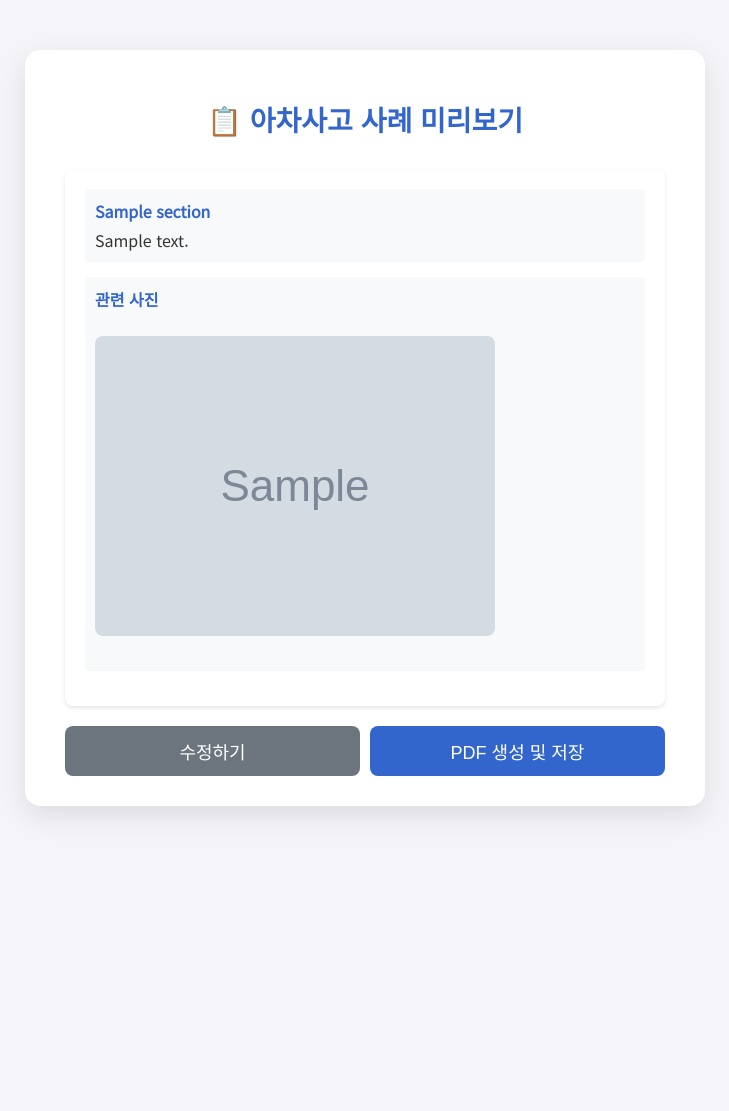
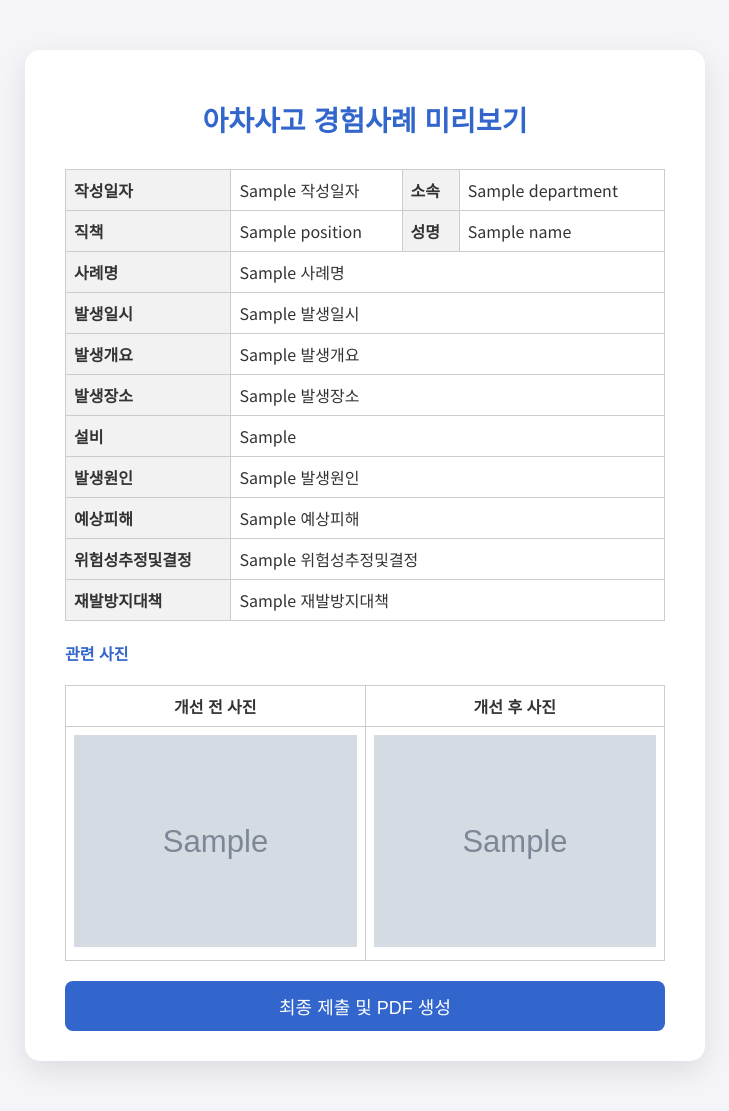
Before and after one commit to replayjk/acha, a FastAPI app: template templates/preview.html in a window 1280 px wide. Shown: the whole page, without its empty margins (275-1004 px from the left). Before the commit the page ends 816 px from the top, so only its background shows below. Run offline with FastAPI, Linux system fonts and the light colour scheme; the template is opened without the code that fills it: most values are stand-ins (such as "Sample title", 1, 10 or a date in 2020); grey boxes marked "Sample" are stand-in pictures.

Commit message:
아차사고 사례 입력/자동완성/미리보기/PDF생성 전체 개선 및 Render 배포 준비

```diff
--- a/main.py
+++ b/main.py
@@ -25,6 +25,31 @@ else:
 
 openai.api_key = OPENAI_API_KEY
 
+# API Key 검증 함수
+def validate_api_key():
+    try:
+        if not OPENAI_API_KEY:
+            return False, "API Key가 설정되지 않았습니다."
+
+        # 간단한 API 호출로 검증
+        response = openai.ChatCompletion.create(
+            model="gpt-3.5-turbo",  # 가장 가벼운 모델 사용
+            messages=[{"role": "user", "content": "test"}],
+            max_tokens=5
+        )
+        return True, "API Key가 유효합니다."
+    except openai.error.AuthenticationError:
+        return False, "API Key가 유효하지 않습니다."
+    except Exception as e:
+        return False, f"API Key 검증 중 오류 발생: {str(e)}"
+
+# 서버 시작 시 API Key 검증
+is_valid, message = validate_api_key()
+if not is_valid:
+    print(f"🚨 API Key 검증 실패: {message}")
+else:
+    print(f"✅ API Key 검증 성공: {message}")
+
 app = FastAPI()
 
 # Static and template settings
@@ -51,109 +76,85 @@ def init_db():
 init_db()
 
 # PDF generation function
-def generate_pdf(description, image_path, timestamp):
+def generate_pdf(data, timestamp):
     try:
         if not OPENAI_API_KEY:
             print("🚨 OpenAI API Key가 설정되지 않았습니다.")
             return None
 
         print(f"🔑 PDF 생성 시작 - API Key 상태: {'설정됨' if OPENAI_API_KEY else '설정되지 않음'}")
-        if OPENAI_API_KEY:
-            print(f"🔑 API Key 길이: {len(OPENAI_API_KEY)}")
-            print(f"🔑 API Key 시작: {OPENAI_API_KEY[:8]}...")
-
         pdf_dir = "pdf_reports"
         os.makedirs(pdf_dir, exist_ok=True)
         pdf_filename = f"{timestamp}.pdf"
         pdf_path = os.path.join(pdf_dir, pdf_filename)
 
-        # 폰트 설정 (Noto Sans CJK)
         font_url = "https://github.com/googlefonts/noto-cjk/raw/main/Sans/OTF/SimplifiedChinese/NotoSansCJKsc-Regular.otf"
         font_path = "NotoSansCJKsc-Regular.otf"
-
-        # 폰트 다운로드 (없으면 다운로드)
         if not os.path.exists(font_path):
-            print("📝 Noto Sans CJK 폰트 다운로드 중...")
             response = requests.get(font_url)
             if response.status_code == 200:
                 with open(font_path, "wb") as f:
                     f.write(response.content)
-                print("✅ 폰트 다운로드 완료")
             else:
                 print(f"❌ 폰트 다운로드 실패: {response.status_code}")
                 return None
 
-        try:
-            # GPT-4를 사용하여 필드 자동 채우기
-            print("🤖 OpenAI API 호출 중...")
-            response = openai.ChatCompletion.create(
-                model="gpt-4",
-                messages=[
-                    {"role": "system", "content": "너는 아차사고 사례를 작성하는 전문가입니다. 입력된 사고 내용을 바탕으로 사례명, 발생일시, 발생장소, 발생개요, 설비, 발생원인, 예상피해, 재발방지대책을 자동으로 작성하세요."},
-                    {"role": "user", "content": f"사고 내용: {description}\n필드를 다음 형식으로 채우세요:\n\n사례명:\n발생일시:\n발생장소:\n발생개요:\n설비:\n발생원인:\n예상피해:\n재발방지대책:"}
-                ],
-                max_tokens=500,
-                temperature=0.7
-            )
-            print("✅ OpenAI API 호출 성공")
+        pdf = FPDF()
+        pdf.add_page()
+        pdf.add_font("NotoSansCJK", "", font_path, uni=True)
+        pdf.set_font("NotoSansCJK", size=12)
 
-            generated_text = response.choices[0].message.content.strip()
-            sections = {"사례명": "", "발생일시": "", "발생장소": "", "발생개요": "", "설비": "", "발생원인": "", "예상피해": "", "재발방지대책": ""}
+        # 제목
+        pdf.set_font_size(20)
+        pdf.cell(0, 15, "아차사고 경험사례", ln=True, align="C")
+        pdf.ln(5)
 
-            for line in generated_text.splitlines():
-                for key in sections.keys():
-                    if line.startswith(key):
-                        sections[key] = line.replace(key + ":", "").strip()
+        # 작성자 정보 표
+        pdf.set_font_size(12)
+        pdf.cell(40, 10, "작성일자", 1, 0, "C")
+        pdf.cell(50, 10, data["작성일자"], 1, 0, "C")
+        pdf.cell(20, 10, "소속", 1, 0, "C")
+        pdf.cell(80, 10, data["department"], 1, 1, "C")
+        pdf.cell(20, 10, "직책", 1, 0, "C")
+        pdf.cell(30, 10, data["position"], 1, 0, "C")
+        pdf.cell(20, 10, "성명", 1, 0, "C")
+        pdf.cell(120, 10, data["name"], 1, 1, "C")
 
-            # PDF 생성
-            pdf = FPDF()
-            pdf.set_auto_page_break(auto=True, margin=15)
-            pdf.add_page()
+        # 사례 정보 표
+        pdf.cell(30, 10, "사례명", 1, 0, "C")
+        pdf.cell(80, 10, data["사례명"], 1, 0, "C")
+        pdf.cell(30, 10, "발생일시", 1, 0, "C")
+        pdf.cell(50, 10, data["발생일시"], 1, 1, "C")
+        pdf.cell(30, 10, "발생개요", 1, 0, "C")
+        pdf.cell(130, 10, data["발생개요"], 1, 1, "C")
+        pdf.cell(30, 10, "발생장소", 1, 0, "C")
+        pdf.cell(130, 10, data["발생장소"], 1, 1, "C")
+        pdf.cell(30, 10, "설비", 1, 0, "C")
+        pdf.cell(130, 10, data["설비"], 1, 1, "C")
+        pdf.cell(30, 10, "발생원인", 1, 0, "C")
+        pdf.cell(130, 10, data["발생원인"], 1, 1, "C")
+        pdf.cell(30, 10, "예상피해", 1, 0, "C")
+        pdf.cell(130, 10, data["예상피해"], 1, 1, "C")
+        pdf.cell(30, 10, "위험성추정및결정", 1, 0, "C")
+        pdf.cell(130, 10, data["위험성추정및결정"], 1, 1, "C")
+        pdf.cell(30, 10, "재발방지대책", 1, 0, "C")
+        pdf.cell(130, 10, data["재발방지대책"], 1, 1, "C")
 
-            # 폰트 등록
-            pdf.add_font("NotoSansCJK", "", font_path, uni=True)
-            pdf.set_font("NotoSansCJK", size=12)
+        # 관련사진
+        pdf.cell(0, 10, "관련사진", 1, 1, "C")
+        pdf.cell(90, 10, "개선 전 사진", 1, 0, "C")
+        pdf.cell(90, 10, "개선 후 사진", 1, 1, "C")
+        y_now = pdf.get_y()
+        if data["before_image_path"] and os.path.exists(data["before_image_path"].lstrip("/")):
+            pdf.image(data["before_image_path"].lstrip("/"), x=10, y=y_now+2, w=85)
+        if data["after_image_path"] and os.path.exists(data["after_image_path"].lstrip("/")):
+            pdf.image(data["after_image_path"].lstrip("/"), x=110, y=y_now+2, w=85)
+        pdf.ln(50)
+        pdf.cell(0, 10, "사진설명: 차량 하단 발판 미끄러짐 방지 사포 설치 등", 0, 1, "L")
 
-            # 문서 상단 제목
-            pdf.set_font_size(24)
-            pdf.cell(0, 15, "아차사고 경험사례", ln=True, align="C")
-            pdf.ln(10)
-
-            # 보고서 표 양식 (1페이지 구성)
-            table_headers = ["사례명", "발생일시", "발생장소", "발생개요", "설비", "발생원인", "예상피해", "재발방지대책"]
-            pdf.set_font_size(12)
-            pdf.set_fill_color(240, 240, 240)
-            for header in table_headers:
-                pdf.cell(0, 10, f"{header}: {sections[header]}", ln=True, fill=True)
-                pdf.ln(2)
-
-            # 이미지 추가 (개선 전/후 사진)
-            if image_path and image_path != "None":
-                try:
-                    image_full_path = image_path.lstrip("/")
-                    if os.path.exists(image_full_path):
-                        pdf.set_fill_color(240, 240, 240)
-                        pdf.cell(0, 10, "관련 사진", ln=True, fill=True)
-                        pdf.image(image_full_path, x=15, w=180)
-                        pdf.ln(10)
-                except Exception as e:
-                    print(f"이미지 추가 중 오류 발생: {e}")
-
-            # PDF 저장
-            pdf.output(pdf_path)
-            print(f"✅ PDF 생성 완료: {pdf_path}")
-            return f"/pdf_reports/{pdf_filename}"
-
-        except openai.error.AuthenticationError:
-            print("🚨 OpenAI API 인증 실패: API Key가 올바르지 않습니다.")
-            return None
-        except openai.error.APIError as e:
-            print(f"🚨 OpenAI API 호출 실패: {str(e)}")
-            return None
-        except Exception as e:
-            print(f"🚨 PDF 생성 중 예외 발생: {str(e)}")
-            return None
-
+        pdf.output(pdf_path)
+        print(f"✅ PDF 생성 완료: {pdf_path}")
+        return f"/pdf_reports/{pdf_filename}"
     except Exception as e:
         print(f"🚨 PDF 생성 중 예외 발생: {str(e)}")
         return None
@@ -166,10 +167,15 @@ async def index(request: Request):
         error_message = "PDF 생성에 실패했습니다. OpenAI API Key가 올바르게 설정되어 있는지 확인해주세요."
     elif error == 'submission_failed':
         error_message = "제출 처리 중 오류가 발생했습니다. 다시 시도해주세요."
+
+    # API Key 상태 확인
+    is_valid, message = validate_api_key()
     return templates.TemplateResponse("index.html", {
         "request": request,
         "error_message": error_message,
-        "api_key_status": "설정됨" if OPENAI_API_KEY else "설정되지 않음"
+        "api_key_status": "설정됨" if OPENAI_API_KEY else "설정되지 않음",
+        "api_key_valid": is_valid,
+        "api_key_message": message
     })
 
 @app.get("/list", response_class=HTMLResponse)
@@ -182,12 +188,20 @@ async def list_cases(request: Request):
     return templates.TemplateResponse("list.html", {"request": request, "cases": cases})
 
 @app.post("/preview", response_class=HTMLResponse)
-async def preview_case(description: str = Form(...), image: UploadFile = File(None)):
+async def preview_case(request: Request,
+    department: str = Form(...),
+    position: str = Form(...),
+    name: str = Form(...),
+    description: str = Form(...),
+    before_image: UploadFile = File(None),
+    after_image: UploadFile = File(None)):
     try:
-        if not OPENAI_API_KEY:
+        # API Key 검증
+        is_valid, message = validate_api_key()
+        if not is_valid:
             return templates.TemplateResponse("preview.html", {
                 "request": request,
-                "error": "OpenAI API Key가 설정되지 않았습니다."
+                "error": f"OpenAI API Key 검증 실패: {message}"
             })
 
         # GPT-4를 사용하여 필드 자동 채우기
@@ -195,41 +209,55 @@ async def preview_case(description: str = Form(...), image: UploadFile = File(No
         response = openai.ChatCompletion.create(
             model="gpt-4",
             messages=[
-                {"role": "system", "content": "너는 아차사고 사례를 작성하는 전문가입니다. 입력된 사고 내용을 바탕으로 사례명, 발생일시, 발생장소, 발생개요, 설비, 발생원인, 예상피해, 재발방지대책을 자동으로 작성하세요."},
-                {"role": "user", "content": f"사고 내용: {description}\n필드를 다음 형식으로 채우세요:\n\n사례명:\n발생일시:\n발생장소:\n발생개요:\n설비:\n발생원인:\n예상피해:\n재발방지대책:"}
+                {"role": "system", "content": "너는 아차사고 사례를 작성하는 전문가입니다. 입력된 사고 내용을 바탕으로 사례명, 발생일시, 발생개요, 발생장소, 설비, 발생원인, 예상피해, 위험성추정및결정, 재발방지대책을 자동으로 작성하세요."},
+                {"role": "user", "content": f"사고 내용: {description}\n필드를 다음 형식으로 채우세요:\n\n사례명:\n발생일시:\n발생개요:\n발생장소:\n설비:\n발생원인:\n예상피해:\n위험성추정및결정:\n재발방지대책:"}
             ],
-            max_tokens=500,
+            max_tokens=700,
             temperature=0.7
         )
         print("✅ OpenAI API 호출 성공")
 
         generated_text = response.choices[0].message.content.strip()
-        sections = {"사례명": "", "발생일시": "", "발생장소": "", "발생개요": "", "설비": "", "발생원인": "", "예상피해": "", "재발방지대책": ""}
-
+        sections = {"사례명": "", "발생일시": "", "발생개요": "", "발생장소": "", "설비": "", "발생원인": "", "예상피해": "", "위험성추정및결정": "", "재발방지대책": ""}
         for line in generated_text.splitlines():
             for key in sections.keys():
                 if line.startswith(key):
                     sections[key] = line.replace(key + ":", "").strip()
 
         # 이미지 처리
-        image_path = ""
-        if image is not None and image.filename != "":
-            timestamp = datetime.now().strftime("%Y%m%d%H%M%S")
-            upload_dir = "uploads"
-            os.makedirs(upload_dir, exist_ok=True)
-            file_extension = image.filename.split(".")[-1]
-            file_name = f"{timestamp}.{file_extension}"
-            file_path = os.path.join(upload_dir, file_name)
+        before_image_path = ""
+        after_image_path = ""
+        timestamp = datetime.now().strftime("%Y%m%d%H%M%S")
+        upload_dir = "uploads"
+        os.makedirs(upload_dir, exist_ok=True)
+        if before_image is not None and before_image.filename != "":
+            before_file_ext = before_image.filename.split(".")[-1]
+            before_file_name = f"before_{timestamp}.{before_file_ext}"
+            before_file_path = os.path.join(upload_dir, before_file_name)
+            with open(before_file_path, "wb") as f:
+                f.write(await before_image.read())
+            before_image_path = f"/uploads/{before_file_name}"
+        if after_image is not None and after_image.filename != "":
+            after_file_ext = after_image.filename.split(".")[-1]
+            after_file_name = f"after_{timestamp}.{after_file_ext}"
+            after_file_path = os.path.join(upload_dir, after_file_name)
+            with open(after_file_path, "wb") as f:
+                f.write(await after_image.read())
+            after_image_path = f"/uploads/{after_file_name}"
 
-            with open(file_path, "wb") as f:
-                f.write(await image.read())
-            image_path = f"/uploads/{file_name}"
+        # 오늘 날짜를 작성일자로 자동 입력
+        today_str = datetime.now().strftime("%Y.%m.%d")
 
         return templates.TemplateResponse("preview.html", {
             "request": request,
-            "sections": sections,
-            "image_path": image_path,
-            "description": description
+            "department": department,
+            "position": position,
+            "name": name,
+            "작성일자": today_str,
+            "description": description,
+            "before_image_path": before_image_path,
+            "after_image_path": after_image_path,
+            **sections
         })
 
     except Exception as e:
@@ -240,25 +268,44 @@ async def preview_case(description: str = Form(...), image: UploadFile = File(No
         })
 
 @app.post("/submit", response_class=RedirectResponse)
-async def submit_case(description: str = Form(...), image: UploadFile = File(None)):
+async def submit_case(
+    department: str = Form(...),
+    position: str = Form(...),
+    name: str = Form(...),
+    작성일자: str = Form(...),
+    description: str = Form(...),
+    before_image_path: str = Form(""),
+    after_image_path: str = Form(""),
+    사례명: str = Form(...),
+    발생일시: str = Form(...),
+    발생개요: str = Form(...),
+    발생장소: str = Form(...),
+    설비: str = Form(...),
+    발생원인: str = Form(...),
+    예상피해: str = Form(...),
+    위험성추정및결정: str = Form(...),
+    재발방지대책: str = Form(...)):
     try:
         timestamp = datetime.now().strftime("%Y%m%d%H%M%S")
-        image_path = ""
-
-        # 이미지 저장
-        if image is not None and image.filename != "":
-            upload_dir = "uploads"
-            os.makedirs(upload_dir, exist_ok=True)
-            file_extension = image.filename.split(".")[-1]
-            file_name = f"{timestamp}.{file_extension}"
-            file_path = os.path.join(upload_dir, file_name)
-
-            with open(file_path, "wb") as f:
-                f.write(await image.read())
-            image_path = f"/uploads/{file_name}"
-
         # PDF 생성
-        pdf_path = generate_pdf(description, image_path, timestamp)
+        pdf_path = generate_pdf({
+            "department": department,
+            "position": position,
+            "name": name,
+            "작성일자": 작성일자,
+            "description": description,
+            "before_image_path": before_image_path,
+            "after_image_path": after_image_path,
+            "사례명": 사례명,
+            "발생일시": 발생일시,
+            "발생개요": 발생개요,
+            "발생장소": 발생장소,
+            "설비": 설비,
+            "발생원인": 발생원인,
+            "예상피해": 예상피해,
+            "위험성추정및결정": 위험성추정및결정,
+            "재발방지대책": 재발방지대책
+        }, timestamp)
         if pdf_path is None:
             return RedirectResponse(url="/?error=pdf_generation_failed", status_code=303)
 
@@ -266,7 +313,7 @@ async def submit_case(description: str = Form(...), image: UploadFile = File(Non
         conn = sqlite3.connect("reports.db")
         cursor = conn.cursor()
         cursor.execute("INSERT INTO cases (description, image_path, timestamp, pdf_path) VALUES (?, ?, ?, ?)",
-                      (description, image_path, timestamp, pdf_path))
+                      (description, before_image_path, timestamp, pdf_path))
         conn.commit()
         conn.close()
 
--- a/templates/preview.html
+++ b/templates/preview.html
@@ -55,44 +55,118 @@
         .back-button:hover {
             background-color: #5a6268;
         }
+        .preview-table { border-collapse: collapse; width: 100%; margin-bottom: 20px; }
+        .preview-table th, .preview-table td { border: 1px solid #ccc; padding: 8px; text-align: left; }
+        .preview-table th { background: #f2f2f2; }
+        .photo-table { width: 100%; border-collapse: collapse; margin-top: 20px; }
+        .photo-table th, .photo-table td { border: 1px solid #ccc; padding: 8px; text-align: center; }
+        .photo-label { font-weight: bold; }
+        .photo-img { max-width: 100%; max-height: 250px; }
     </style>
 </head>
 <body>
     <div class="container">
-        <h1>📋 아차사고 사례 미리보기</h1>
+        <h1>아차사고 경험사례 미리보기</h1>
 
         {% if error %}
         <div class="error-message">
             {{ error }}
         </div>
         {% else %}
-        <div class="preview-container">
-            {% for title, content in sections.items() %}
-            <div class="section">
-                <div class="section-title">{{ title }}</div>
-                <div class="section-content">{{ content }}</div>
-            </div>
-            {% endfor %}
-
-            {% if image_path %}
-            <div class="section">
-                <div class="section-title">관련 사진</div>
-                <img src="{{ image_path }}" alt="Case Image" class="preview-image">
-            </div>
-            {% endif %}
+        <table class="preview-table">
+            <tr>
+                <th>작성일자</th>
+                <td>{{ 작성일자 }}</td>
+                <th>소속</th>
+                <td>{{ department }}</td>
+            </tr>
+            <tr>
+                <th>직책</th>
+                <td>{{ position }}</td>
+                <th>성명</th>
+                <td>{{ name }}</td>
+            </tr>
+            <tr>
+                <th>사례명</th>
+                <td colspan="3">{{ 사례명 }}</td>
+            </tr>
+            <tr>
+                <th>발생일시</th>
+                <td colspan="3">{{ 발생일시 }}</td>
+            </tr>
+            <tr>
+                <th>발생개요</th>
+                <td colspan="3">{{ 발생개요 }}</td>
+            </tr>
+            <tr>
+                <th>발생장소</th>
+                <td colspan="3">{{ 발생장소 }}</td>
+            </tr>
+            <tr>
+                <th>설비</th>
+                <td colspan="3">{{ 설비 }}</td>
+            </tr>
+            <tr>
+                <th>발생원인</th>
+                <td colspan="3">{{ 발생원인 }}</td>
+            </tr>
+            <tr>
+                <th>예상피해</th>
+                <td colspan="3">{{ 예상피해 }}</td>
+            </tr>
+            <tr>
+                <th>위험성추정및결정</th>
+                <td colspan="3">{{ 위험성추정및결정 }}</td>
+            </tr>
+            <tr>
+                <th>재발방지대책</th>
+                <td colspan="3">{{ 재발방지대책 }}</td>
+            </tr>
+        </table>
+        <div class="section-title">관련 사진</div>
+        <table class="photo-table">
+            <tr>
+                <th>개선 전 사진</th>
+                <th>개선 후 사진</th>
+            </tr>
+            <tr>
+                <td>
+                    {% if before_image_path %}
+                        <img src="{{ before_image_path }}" class="photo-img">
+                    {% else %}
+                        <span class="photo-label">(없음)</span>
+                    {% endif %}
+                </td>
+                <td>
+                    {% if after_image_path %}
+                        <img src="{{ after_image_path }}" class="photo-img">
+                    {% else %}
+                        <span class="photo-label">(없음)</span>
+                    {% endif %}
+                </td>
+            </tr>
+        </table>
+        <div style="margin-top:20px;">
+            <form action="/submit" method="post" enctype="multipart/form-data">
+                <input type="hidden" name="department" value="{{ department }}">
+                <input type="hidden" name="position" value="{{ position }}">
+                <input type="hidden" name="name" value="{{ name }}">
+                <input type="hidden" name="작성일자" value="{{ 작성일자 }}">
+                <input type="hidden" name="description" value="{{ description }}">
+                <input type="hidden" name="before_image_path" value="{{ before_image_path }}">
+                <input type="hidden" name="after_image_path" value="{{ after_image_path }}">
+                <input type="hidden" name="사례명" value="{{ 사례명 }}">
+                <input type="hidden" name="발생일시" value="{{ 발생일시 }}">
+                <input type="hidden" name="발생개요" value="{{ 발생개요 }}">
+                <input type="hidden" name="발생장소" value="{{ 발생장소 }}">
+                <input type="hidden" name="설비" value="{{ 설비 }}">
+                <input type="hidden" name="발생원인" value="{{ 발생원인 }}">
+                <input type="hidden" name="예상피해" value="{{ 예상피해 }}">
+                <input type="hidden" name="위험성추정및결정" value="{{ 위험성추정및결정 }}">
+                <input type="hidden" name="재발방지대책" value="{{ 재발방지대책 }}">
+                <button type="submit">최종 제출 및 PDF 생성</button>
+            </form>
         </div>
-
-        <form action="/submit" method="post" enctype="multipart/form-data">
-            <input type="hidden" name="description" value="{{ description }}">
-            {% if image_path %}
-            <input type="hidden" name="image_path" value="{{ image_path }}">
-            {% endif %}
-
-            <div class="button-group">
-                <button type="button" class="back-button" onclick="history.back()">수정하기</button>
-                <button type="submit" class="submit-button">PDF 생성 및 저장</button>
-            </div>
-        </form>
         {% endif %}
     </div>
 </body>
```
Also changed, not shown: static/styles.css (added, +29 -0 lines), templates/index.html (+38 -4 lines).
